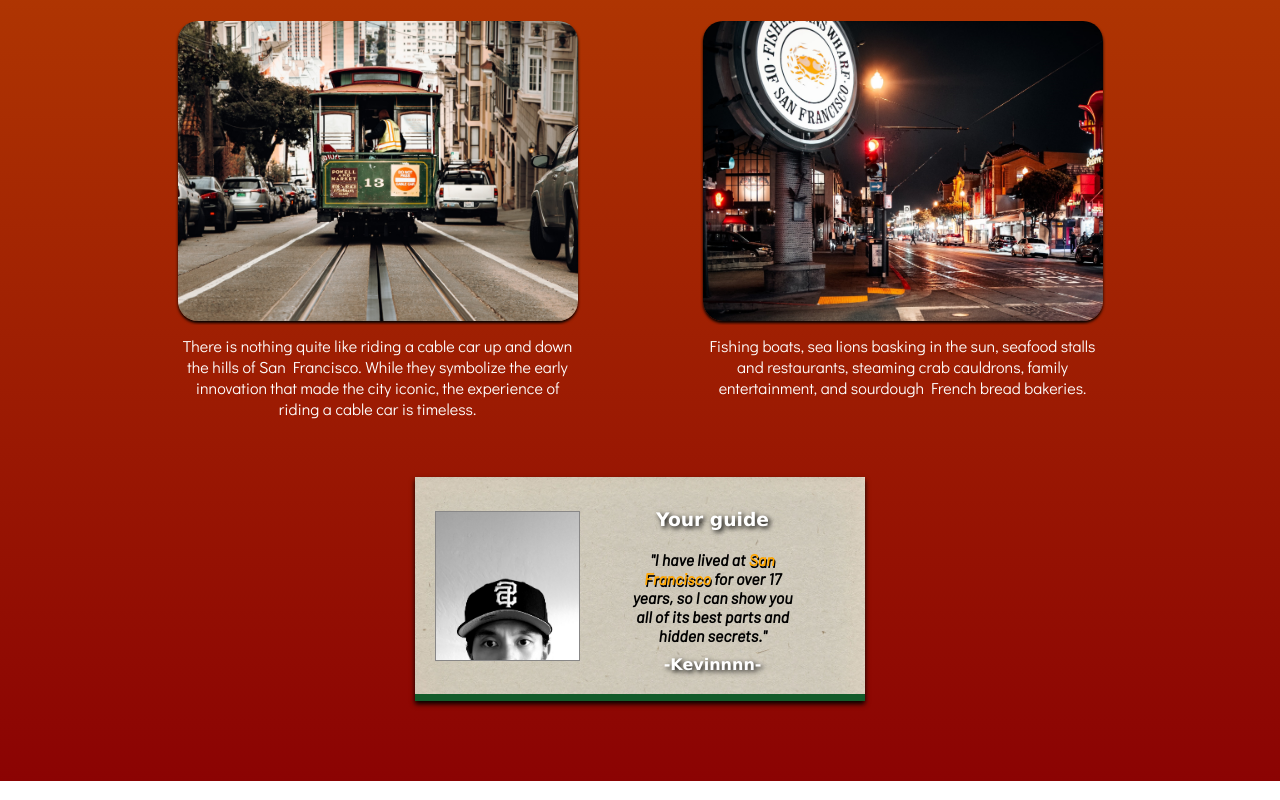
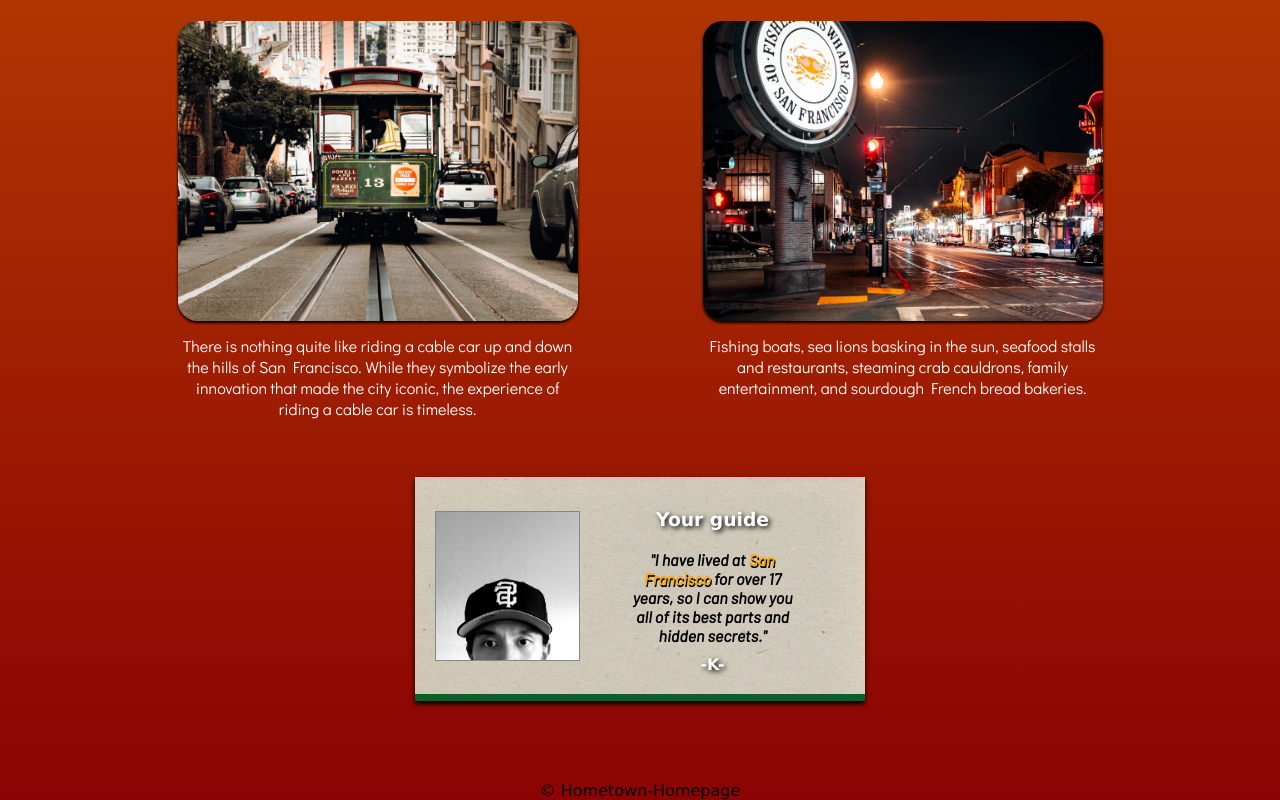
Before and after one commit to kheveen/Hometown-Homepage, a plain HTML site: page index.html in a window 1280 px wide. Shown: the part 1763-2563 px from the top of the page. Drawn offline with Linux system fonts and the light colour scheme.

Commit message:
Update index.html

```diff
--- a/index.html
+++ b/index.html
@@ -105,11 +105,11 @@
             <div class="guide-info">
                 <h3 id="guide">Your guide</h3>
                 <p>"I have lived at <span class="the-city-guide">San Francisco</span> for over 17 years, so I can show you all of its best parts and hidden secrets."</p>
-                <h4>-Kevinnnn-</h4>
+                <h4>-K-</h4>
             </div>
         </div>
     </div>
 
-
+    <footer>&copy; Hometown-Homepage</footer>
 </body>
 </html>
```
